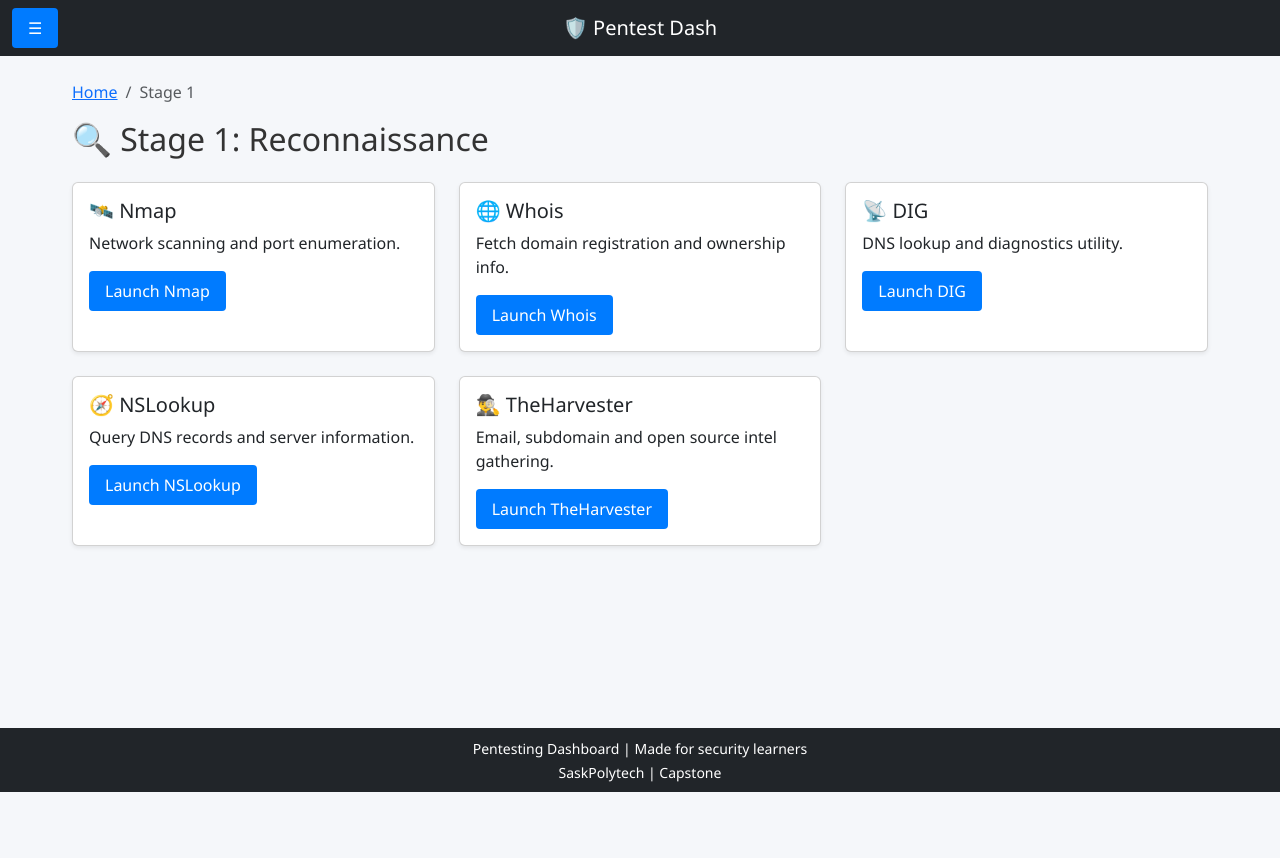
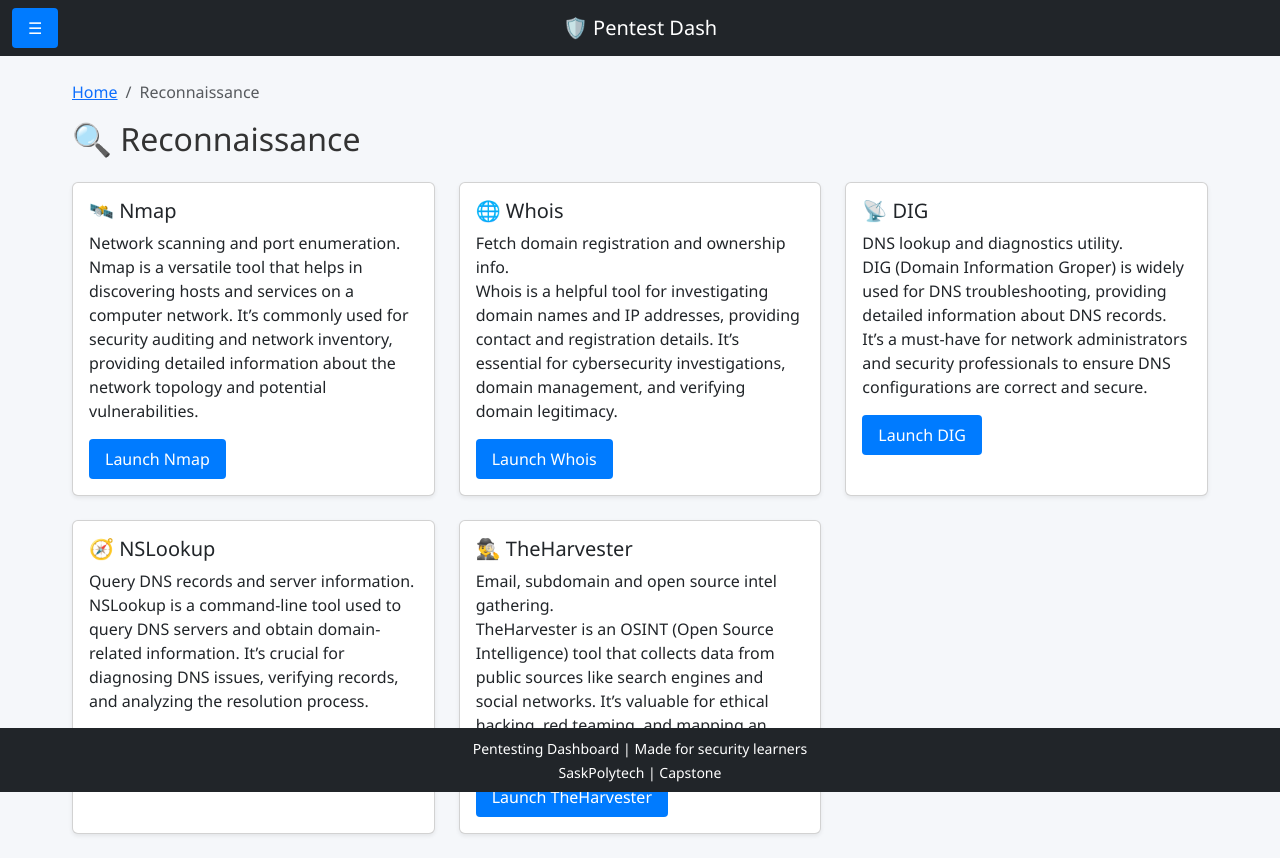
Before and after one commit to abhijeet-2108/Saskpoly_Capstone, a Flask app: page /stage1 in a window 1280 px wide. Before the commit the page ends 792 px from the top, so only its background shows below. Run offline with Flask 3, Linux system fonts and the light colour scheme.

Commit message:
nmap test_stage1

```diff
--- a/templates/stage1/dig.html
+++ b/templates/stage1/dig.html
@@ -5,7 +5,7 @@
 <nav aria-label="breadcrumb">
   <ol class="breadcrumb">
     <li class="breadcrumb-item"><a href="/">Home</a></li>
-    <li class="breadcrumb-item"><a href="/stage1">Stage 1</a></li>
+    <li class="breadcrumb-item"><a href="/stage1">Reconnaissance</a></li>
     <li class="breadcrumb-item active" aria-current="page">Dig</li>
   </ol>
 </nav>
--- a/templates/stage1/index.html
+++ b/templates/stage1/index.html
@@ -5,10 +5,10 @@
 <nav aria-label="breadcrumb">
   <ol class="breadcrumb">
     <li class="breadcrumb-item"><a href="/">Home</a></li>
-    <li class="breadcrumb-item active" aria-current="page">Stage 1</li>
+    <li class="breadcrumb-item active" aria-current="page">Reconnaissance</li>
   </ol>
 </nav>
-<h2 class="mb-4">🔍 Stage 1: Reconnaissance</h2>
+<h2 class="mb-4">🔍 Reconnaissance</h2>
 <div class="row row-cols-1 row-cols-md-2 row-cols-lg-3 g-4">
 
   <!-- Nmap -->
@@ -16,7 +16,11 @@
     <div class="card h-100 shadow-sm">
       <div class="card-body">
         <h5 class="card-title">🛰️ Nmap</h5>
-        <p class="card-text">Network scanning and port enumeration.</p>
+        <p class="card-text">
+          Network scanning and port enumeration.<br>
+          Nmap is a versatile tool that helps in discovering hosts and services on a computer network.
+          It’s commonly used for security auditing and network inventory, providing detailed information about the network topology and potential vulnerabilities.
+        </p>
         <a href="{{ url_for('main_routes.stage1_nmap') }}" class="btn btn-primary">Launch Nmap</a>
       </div>
     </div>
@@ -27,7 +31,11 @@
     <div class="card h-100 shadow-sm">
       <div class="card-body">
         <h5 class="card-title">🌐 Whois</h5>
-        <p class="card-text">Fetch domain registration and ownership info.</p>
+        <p class="card-text">
+          Fetch domain registration and ownership info.<br>
+          Whois is a helpful tool for investigating domain names and IP addresses, providing contact and registration details.
+          It’s essential for cybersecurity investigations, domain management, and verifying domain legitimacy.
+        </p>
         <a href="{{ url_for('main_routes.stage1_whois') }}" class="btn btn-primary">Launch Whois</a>
       </div>
     </div>
@@ -38,7 +46,11 @@
     <div class="card h-100 shadow-sm">
       <div class="card-body">
         <h5 class="card-title">📡 DIG</h5>
-        <p class="card-text">DNS lookup and diagnostics utility.</p>
+        <p class="card-text">
+          DNS lookup and diagnostics utility.<br>
+          DIG (Domain Information Groper) is widely used for DNS troubleshooting, providing detailed information about DNS records.
+          It’s a must-have for network administrators and security professionals to ensure DNS configurations are correct and secure.
+        </p>
         <a href="{{ url_for('main_routes.stage1_dig') }}" class="btn btn-primary">Launch DIG</a>
       </div>
     </div>
@@ -49,7 +61,11 @@
     <div class="card h-100 shadow-sm">
       <div class="card-body">
         <h5 class="card-title">🧭 NSLookup</h5>
-        <p class="card-text">Query DNS records and server information.</p>
+        <p class="card-text">
+          Query DNS records and server information.<br>
+          NSLookup is a command-line tool used to query DNS servers and obtain domain-related information.
+          It’s crucial for diagnosing DNS issues, verifying records, and analyzing the resolution process.
+        </p>
         <a href="{{ url_for('main_routes.stage1_nslookup') }}" class="btn btn-primary">Launch NSLookup</a>
       </div>
     </div>
@@ -60,11 +76,16 @@
     <div class="card h-100 shadow-sm">
       <div class="card-body">
         <h5 class="card-title">🕵️‍♂️ TheHarvester</h5>
-        <p class="card-text">Email, subdomain and open source intel gathering.</p>
-        <a href="{{ url_for('main_routes.stage1_theharvester') }}" class="btn btn-primary ">Launch TheHarvester</a>
+        <p class="card-text">
+          Email, subdomain and open source intel gathering.<br>
+          TheHarvester is an OSINT (Open Source Intelligence) tool that collects data from public sources like search engines and social networks.
+          It’s valuable for ethical hacking, red teaming, and mapping an organization’s exposure on the internet.
+        </p>
+        <a href="{{ url_for('main_routes.stage1_theharvester') }}" class="btn btn-primary">Launch TheHarvester</a>
       </div>
     </div>
   </div>
 
 </div>
+
 {% endblock %}
--- a/templates/stage1/nslookup.html
+++ b/templates/stage1/nslookup.html
@@ -5,7 +5,7 @@
 <nav aria-label="breadcrumb">
   <ol class="breadcrumb">
     <li class="breadcrumb-item"><a href="/">Home</a></li>
-    <li class="breadcrumb-item"><a href="/stage1">Stage 1</a></li>
+    <li class="breadcrumb-item"><a href="/stage1">Reconnaissance</a></li>
     <li class="breadcrumb-item active" aria-current="page">NSLookUp</li>
   </ol>
 </nav>
--- a/templates/stage1/theharvester.html
+++ b/templates/stage1/theharvester.html
@@ -5,7 +5,7 @@
 <nav aria-label="breadcrumb">
   <ol class="breadcrumb">
     <li class="breadcrumb-item"><a href="/">Home</a></li>
-    <li class="breadcrumb-item"><a href="/stage1">Stage 1</a></li>
+    <li class="breadcrumb-item"><a href="/stage1">Reconnaissance</a></li>
     <li class="breadcrumb-item active" aria-current="page">TheHarvester</li>
   </ol>
 </nav>
--- a/templates/stage1/whois.html
+++ b/templates/stage1/whois.html
@@ -5,7 +5,7 @@
 <nav aria-label="breadcrumb">
   <ol class="breadcrumb">
     <li class="breadcrumb-item"><a href="/">Home</a></li>
-    <li class="breadcrumb-item"><a href="/stage1">Stage 1</a></li>
+    <li class="breadcrumb-item"><a href="/stage1">Reconnaissance</a></li>
     <li class="breadcrumb-item active" aria-current="page">Whois</li>
   </ol>
 </nav>
--- a/templates/stage2/index.html
+++ b/templates/stage2/index.html
@@ -5,10 +5,10 @@
 <nav aria-label="breadcrumb">
   <ol class="breadcrumb">
     <li class="breadcrumb-item"><a href="/">Home</a></li>
-    <li class="breadcrumb-item active" aria-current="page">Stage 2</li>
+    <li class="breadcrumb-item active" aria-current="page">Scanning & Enumeration</li>
   </ol>
 </nav>
-<h2 class="mb-4">🔎 Stage 2: Scanning & Enumeration</h2>
+<h2 class="mb-4">🔎 Scanning & Enumeration</h2>
 <div class="row row-cols-1 row-cols-md-2 row-cols-lg-3 g-4">
 
   <!-- Nmap -->
--- a/templates/stage2/nikto.html
+++ b/templates/stage2/nikto.html
@@ -6,7 +6,7 @@
 <nav aria-label="breadcrumb">
   <ol class="breadcrumb">
     <li class="breadcrumb-item"><a href="/">Home</a></li>
-    <li class="breadcrumb-item"><a href="/stage2">Stage 2</a></li>
+    <li class="breadcrumb-item"><a href="/stage2">Scanning & Enumeration</a></li>
     <li class="breadcrumb-item active" aria-current="page">Nikto</li>
   </ol>
 </nav>
--- a/templates/stage2/nmap.html
+++ b/templates/stage2/nmap.html
@@ -5,7 +5,7 @@
 <nav aria-label="breadcrumb">
   <ol class="breadcrumb">
     <li class="breadcrumb-item"><a href="/">Home</a></li>
-    <li class="breadcrumb-item"><a href="/stage2">Stage 2</a></li>
+    <li class="breadcrumb-item"><a href="/stage2">Scanning & Enumeration</a></li>
     <li class="breadcrumb-item active" aria-current="page">Nmap</li>
   </ol>
 </nav>
--- a/templates/stage5.html
+++ b/templates/stage5.html
@@ -5,11 +5,11 @@
 <nav aria-label="breadcrumb">
   <ol class="breadcrumb">
     <li class="breadcrumb-item"><a href="/">Home</a></li>
-    <li class="breadcrumb-item active" aria-current="page">Stage 5</li>
+    <li class="breadcrumb-item active" aria-current="page">Generate Report</li>
   </ol>
 </nav>
 <div class="container">
-  <h2>Generate Report (Stage 5)</h2>
+  <h2>Generate Report</h2>
 
   <form method="POST">
     {{ form.hidden_tag() }}  {# ✅ this now renders the CSRF token properly #}
```
Also changed, not shown: templates/stage1/nmap.html (+19 -3 lines).
